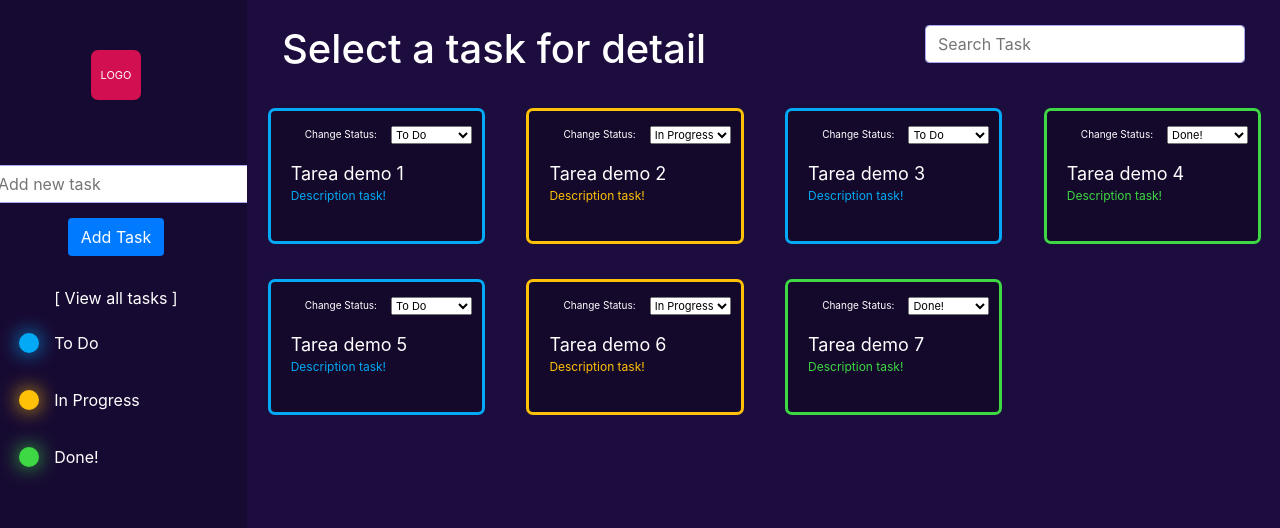
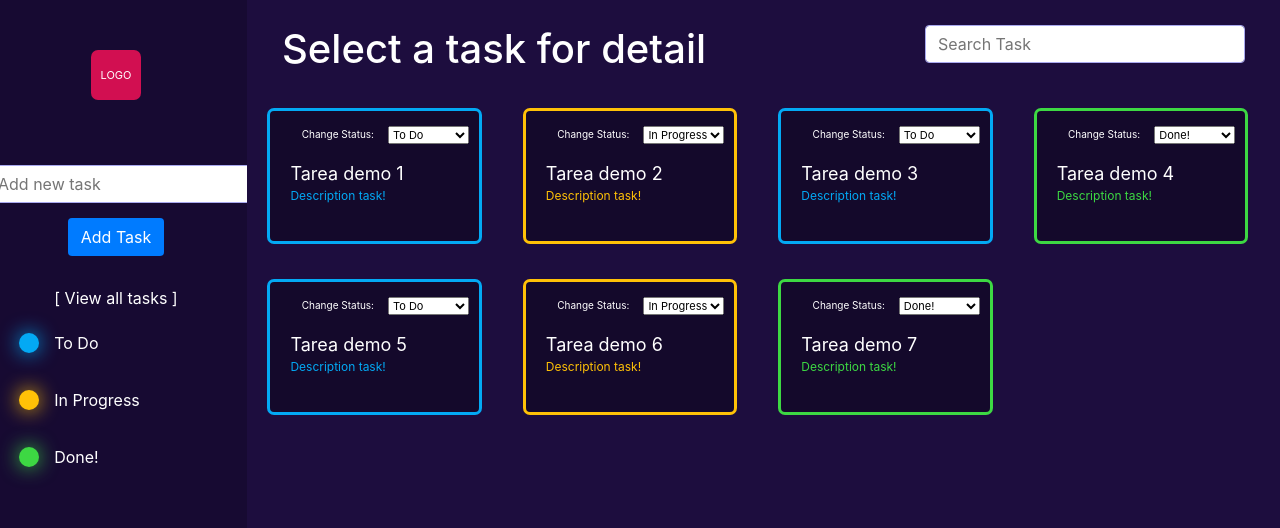
Before and after one commit to KikeSan/Task-App, a React app: page / in a window 1280 px wide. Shown: the top 528 px of the page. Built offline with nearby package versions, Linux system fonts and the light colour scheme.

Commit message:
taskMain

```diff
--- a/src/components/TaskMain.js
+++ b/src/components/TaskMain.js
@@ -48,5 +48,5 @@ const Main = styled.div`
   overflow: hidden;
   display: inline-block;
   height: 99vh;
-  width:79%;
+  width:78%;
 `
```
